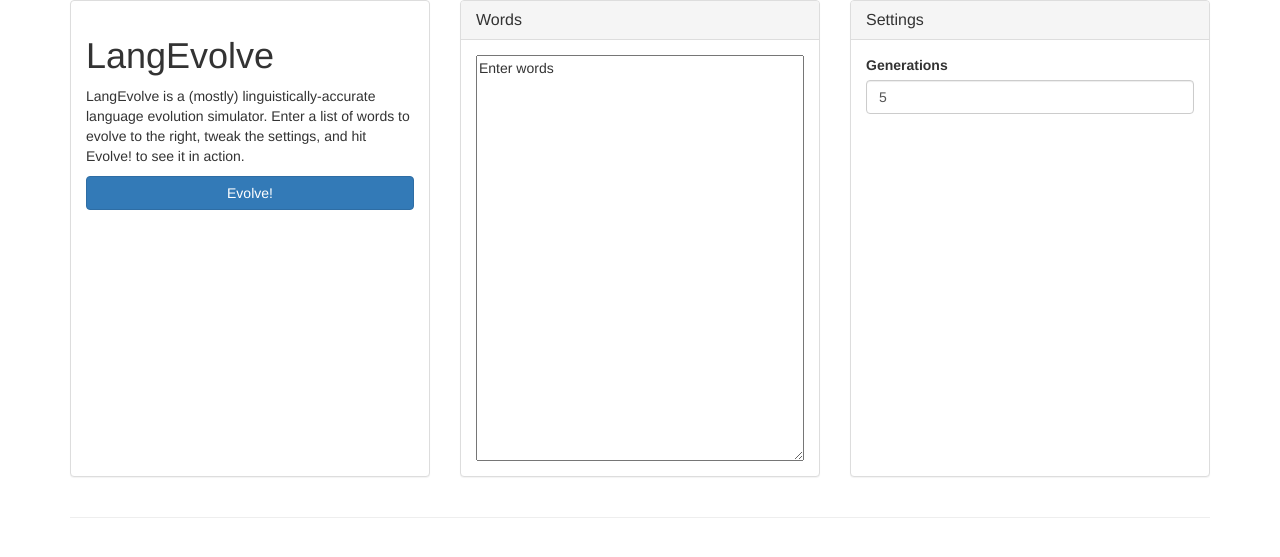
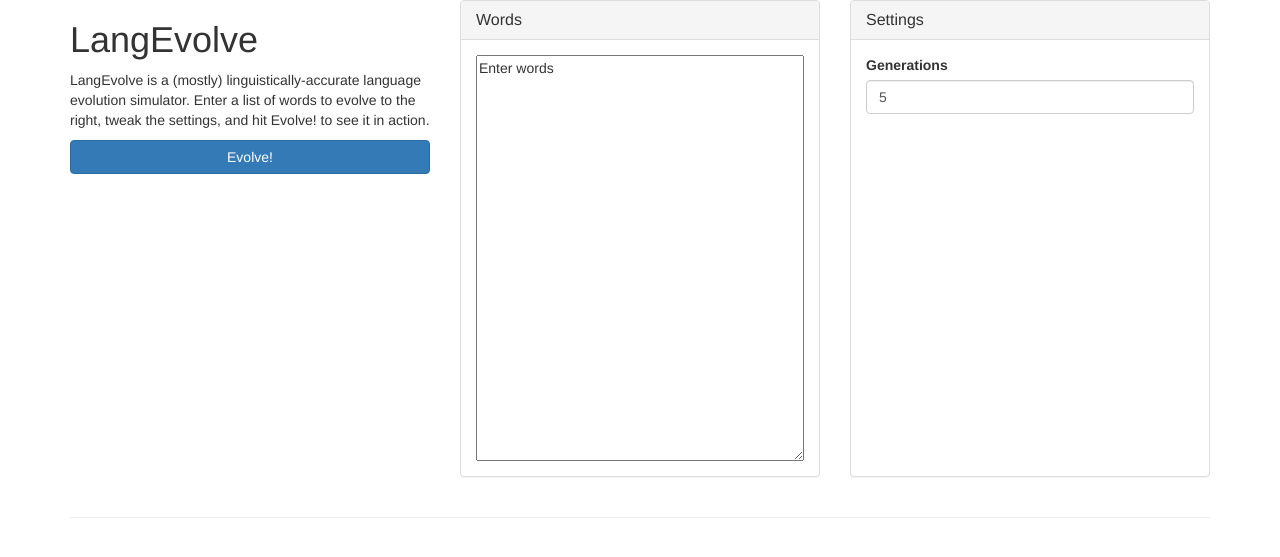
Before and after one commit to kdelwat/Onset, a Flask app: page / in a window 1280 px wide. Shown: the top 557 px of the page. Run offline with Flask 2, Linux system fonts and the light colour scheme; some libraries are stand-ins or nearby versions.

Commit message:
Remove panel from around info box

```diff
--- a/app/templates/index.html
+++ b/app/templates/index.html
@@ -42,7 +42,6 @@
     window.onresize = resize_panels;
 
     function save_info(){
-        window.info_height = $('#info_panel').height();
         window.word_height = $('#word_panel').height();
         window.settings_height = $('#settings_panel').height();
     };
@@ -51,10 +50,8 @@
     // of the words panel. Otherwise, set them back to the automatic heights.
     function resize_panels(){
         if ( $(window).width() > 768) {
-          $('#info_panel').height(window.word_height);
           $('#settings_panel').height(window.word_height);
         } else {
-          $('#info_panel').height(window.info_height);
           $('#word_panel').height(window.word_height);
           $('#settings_panel').height(window.settings_height);
         }
@@ -69,15 +66,12 @@
 
         <!-- The information panel -->
         <div class="col-md-4">
-          <div class="panel panel-default" id="info_panel">
-            <div class="panel-body">
               <h1>LangEvolve</h1>
 
               <p>LangEvolve is a (mostly) linguistically-accurate language evolution simulator. Enter a list of words to evolve to the right, tweak the settings, and hit <emph>Evolve!</emph> to see it in action.</p>
 
               <div><a id="evolvetrigger" href="#" class="btn btn-primary center-block">Evolve!</a></div>
-            </div>
-          </div>
+              <br>
         </div>
 
         <!-- The word list panel -->
```
